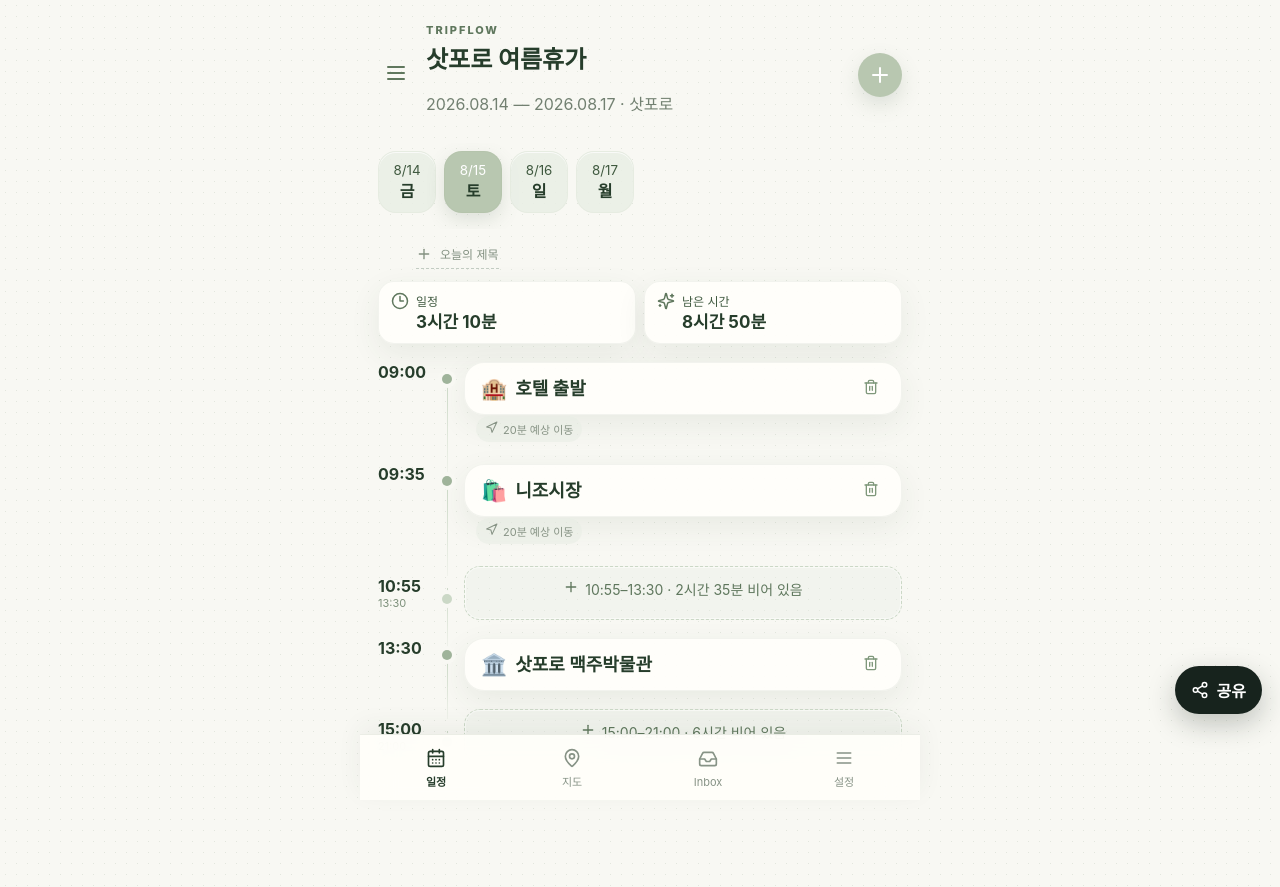
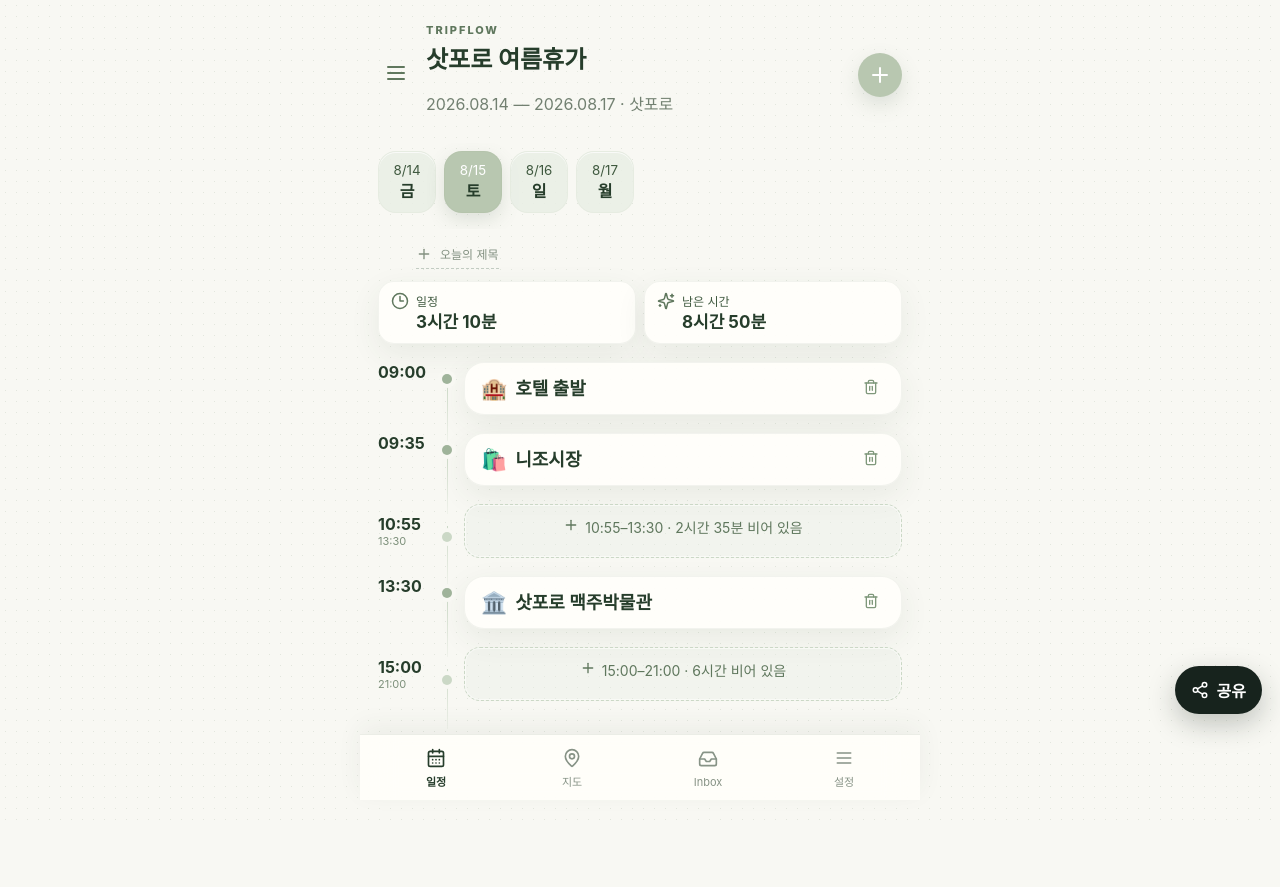
Before and after one commit to pagururu-code/Tripflow, a Next.js app: page / in a window 1280 px wide. After the commit the page ends 825 px from the top, so only its background shows below. Built offline with nearby package versions, Linux system fonts and the light colour scheme.

Commit message:
Enable timeline note display

```diff
--- a/app/page.tsx
+++ b/app/page.tsx
@@ -1,5 +1,6 @@
 import TripFlowApp from '@/components/TripFlow/TripFlowApp';
+import TimelineDisplayEnhancements from '@/components/TripFlow/TimelineDisplayEnhancements';
 
 export default function Page() {
-  return <TripFlowApp />;
+  return <><TripFlowApp /><TimelineDisplayEnhancements /></>;
 }
```
